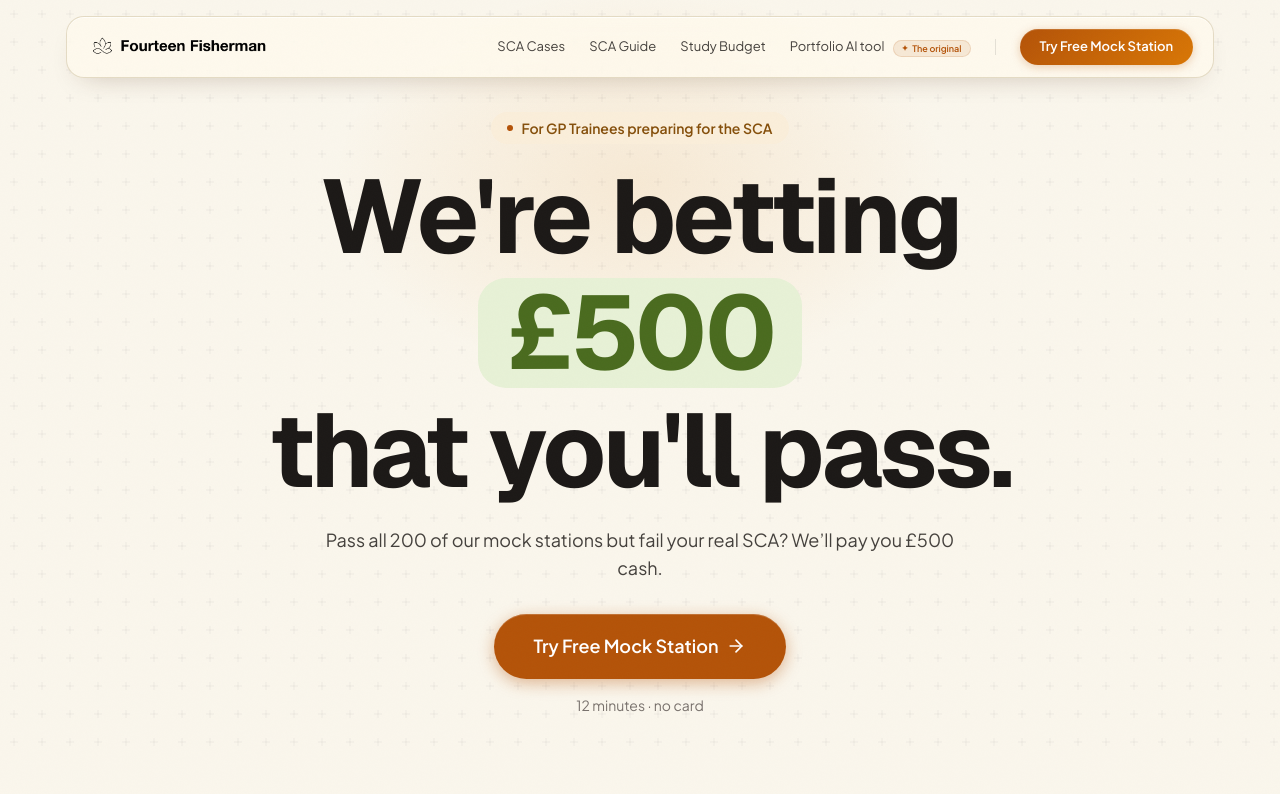
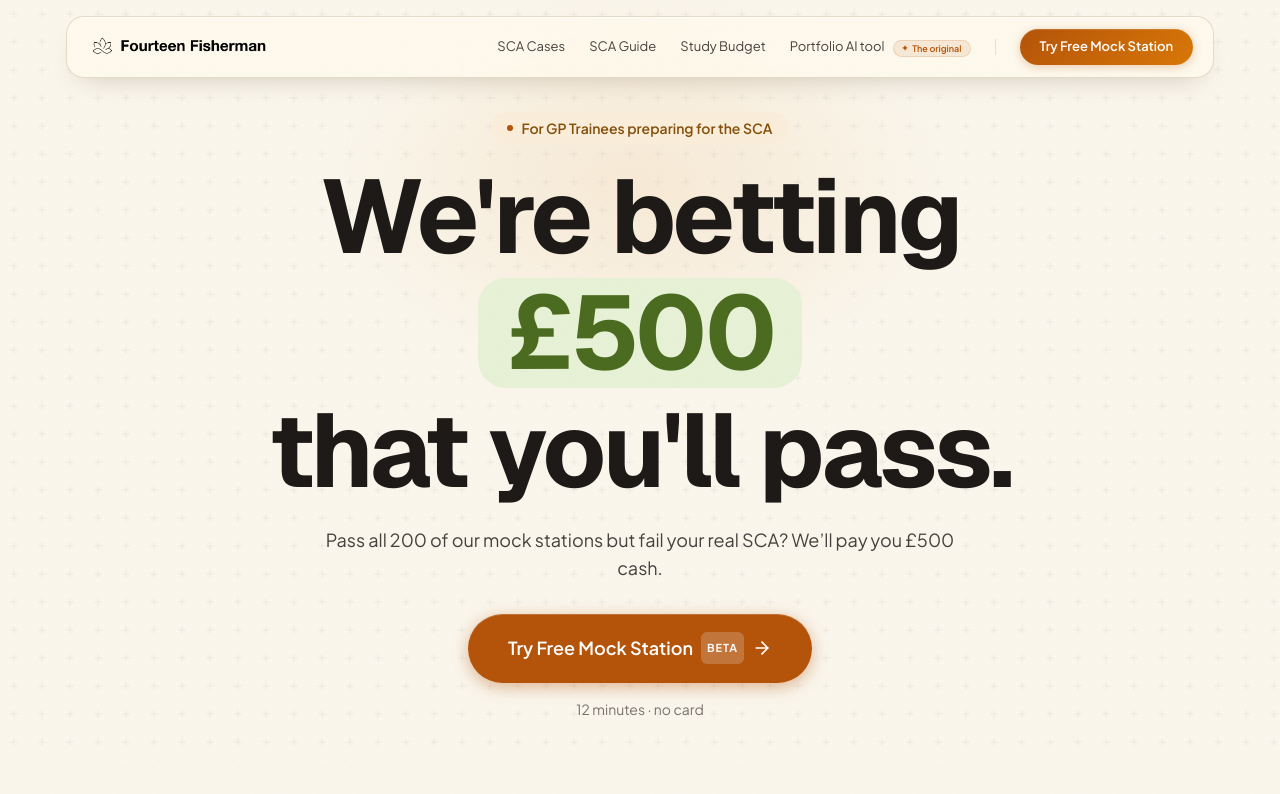
Before and after one commit to nabilkhan99/CaseForgeFrontend, a Next.js app: page / in a window 1280 px wide. Shown: the top 794 px of the page. Built offline with nearby package versions, Linux system fonts and the light colour scheme; no server answers.

Commit message:
feat(hero): beta tag on the Try Free Mock Station CTA
Small translucent BETA pill inside the hero CTA, setting expectations on the
one thing people touch before they buy. Only the hero button — the navbar and
final-CTA copies are unchanged.

```diff
--- a/components/landing/v5/Hero.tsx
+++ b/components/landing/v5/Hero.tsx
@@ -73,6 +73,10 @@ export default function Hero() {
             className="inline-flex items-center gap-2 rounded-full bg-[#B45309] px-8 py-4 text-base font-semibold text-white shadow-[0_4px_16px_rgba(180,83,9,0.4),inset_0_1px_0_rgba(255,255,255,0.18)] sm:px-10 sm:py-[1.15rem] sm:text-lg"
           >
             Try Free Mock Station
+            {/* Sets expectations on the one thing users touch before buying. */}
+            <span className="rounded-md bg-white/20 px-1.5 py-0.5 text-[10px] font-bold uppercase tracking-[0.08em] text-white/95 sm:text-[11px]">
+              Beta
+            </span>
             <ArrowRight className="h-4 w-4 sm:h-5 sm:w-5" aria-hidden="true" />
           </motion.a>
           <p className="mt-4 text-xs text-[#78716C] sm:text-sm">
```
